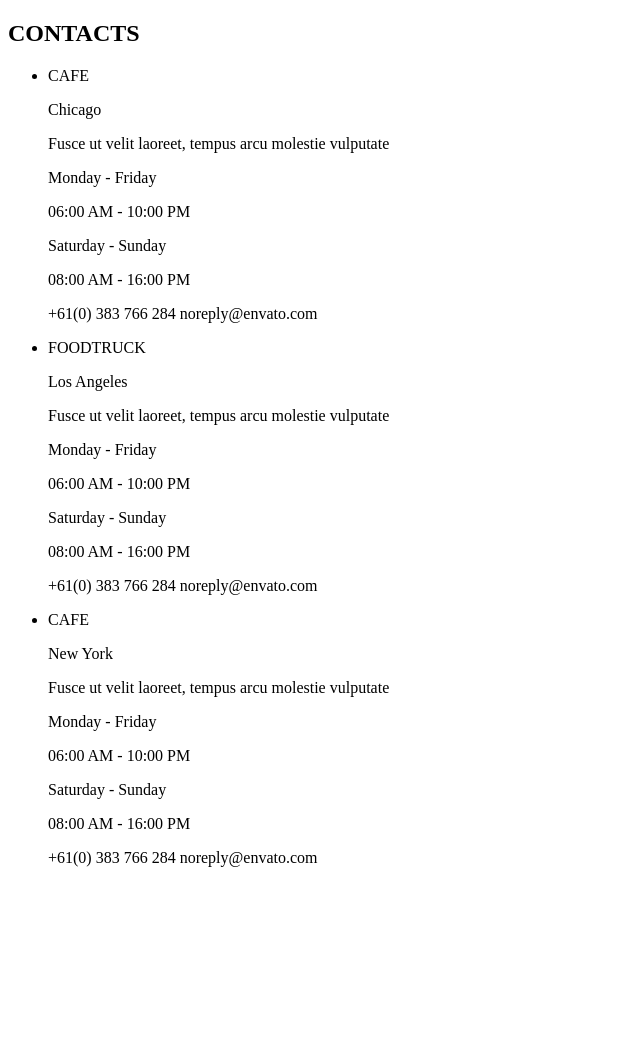
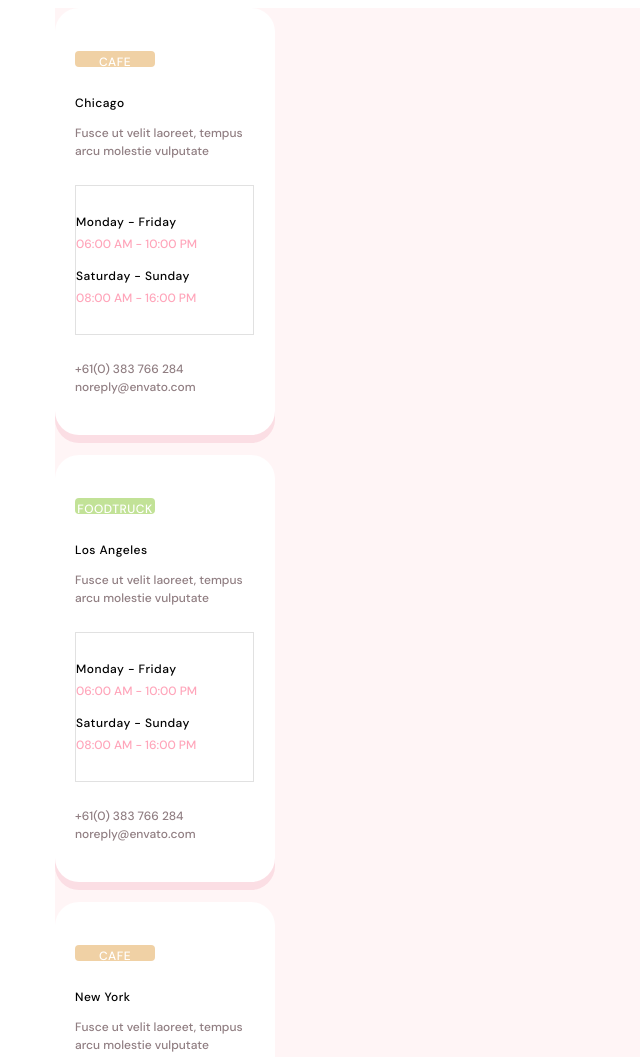
Before and after one commit to ChizhenkoAleksey/test-comando, a plain HTML site: page index.html in a window 1280 px wide. Shown: the top 1057 px of the page, without its empty margins (0-640 px from the left). Before the commit the page ends 883 px from the top, so only its background shows below. Drawn offline with Linux system fonts and the light colour scheme.

Commit message:
comando1

```diff
--- a/css/style.css
+++ b/css/style.css
@@ -0,0 +1,200 @@
+html {
+    box-sizing: border-box;
+}
+*,
+*::before,
+*::after {
+    box-sizing: inherit;
+
+}
+
+
+a {
+    text-decoration: none;
+}
+ul {
+    list-style: none;
+    padding: 0;
+    margin: 0;
+}
+
+.body {
+
+    margin: 0;
+
+    color: #000000;
+    font-family: DM Sans;
+    font-style: Medium;
+    letter-spacing: 0.03em;
+    font-size: 12px;
+    letter-spacing: 0.03em;
+
+
+}
+
+h1 {
+      text-transform: uppercase;
+  }
+  h1, h2, h3 {
+      margin: 0 ;
+  }
+  p {
+      margin: 0;
+  }
+  img {
+    display: block;
+}
+.conteiner {
+
+    display: block;
+    margin-left: auto;
+    margin-right: auto;
+    margin-top: 0;
+    margin-bottom: 0;
+    padding: 0 15px;
+
+    @media screen and (min-width: 480px) {
+      max-width: 480px;
+    }
+
+    @media screen and (min-width: 768px) {
+      max-width: 768px;
+    }
+
+    @media screen and (min-width: 1200px) {
+      max-width: 1200px;
+    }
+  }
+
+.contact__none {
+    display: none;
+
+}
+
+  .contact {
+display: block;
+background-color:  #FFF5F6;
+justify-content: space-between;
+  }
+ .contact__link {
+     width: 220px;
+     height: 427px;
+box-shadow: 0px 8px
+rgba(212, 20, 67, 0.1);
+background-color:  #FFFFFF;
+border-radius: 24px;
+
+ }
+ .contact__link:not(:last-child) {
+     margin-bottom: 20px;
+ }
+ .contact__text {
+
+font-family: DM Sans;
+font-size: 12px;
+font-style: normal;
+font-weight: 500;
+line-height: 18px;
+letter-spacing: 0em;
+text-align: left;
+color: #907E82;
+margin-top: 10px;
+ }
+ .contact__team {
+     color: #000000;
+
+     font-family: DM Sans;
+font-size: 12px;
+font-style: normal;
+font-weight: 500;
+line-height: 22px;
+letter-spacing: 0.04em;
+text-align: left;
+
+ }
+ .contact__item {
+     color: #FFA5BA;
+
+     font-family: DM Sans;
+font-size: 12px;
+font-style: normal;
+font-weight: 500;
+line-height: 22px;
+letter-spacing: 0em;
+text-align: left;
+
+ }
+ .contact__list {
+     width: 80px;
+     height: 16px;
+     background-color: #F0D1A5;
+     color: #FFFFFF;
+     text-align: center;
+
+     border-radius: 4px;
+     font-family: DM Sans;
+font-size: 12px;
+font-style: normal;
+font-weight: 500;
+line-height: 22px;
+letter-spacing: 0.04em;
+margin-bottom: 25px;
+
+
+ }
+ .contact__listy {
+    width: 80px;
+    height: 16px;
+    background-color: #C2E297;
+    color: #FFFFFF;
+    text-align: center;
+
+    border-radius: 4px;
+    font-family: DM Sans;
+font-size: 12px;
+font-style: normal;
+font-weight: 500;
+line-height: 22px;
+letter-spacing: 0.04em;
+margin-bottom: 25px;
+ }
+ .contact__title {
+     padding-top: 43px;
+     padding-bottom: 43px;
+     padding-left: 20px;
+     padding-right: 20px;
+ }
+
+ .week__team {
+    color: #000000;
+
+    font-family: DM Sans;
+font-size: 12px;
+font-style: normal;
+font-weight: 500;
+line-height: 22px;
+letter-spacing: 0.04em;
+text-align: left;
+ }
+ .week__item {
+    color: #FFA5BA;
+
+     font-family: DM Sans;
+font-size: 12px;
+font-style: normal;
+font-weight: 500;
+line-height: 22px;
+letter-spacing: 0em;
+text-align: left;
+ }
+ .week {
+     border: 1px solid #E1E1E1;
+     width: 179px;
+     padding-top: 25px;
+     padding-bottom: 25px;
+     margin-top: 25px;
+     margin-bottom: 25px;
+ }
+ .week__item:not(:last-child) {
+     margin-bottom: 10px;
+ }
--- a/index.html
+++ b/index.html
@@ -16,38 +16,50 @@
 
 <main>
 <section>
-    <div>
-        <h2>CONTACTS</h2>
-        <ul>
-            <li>
-                <p>CAFE</p>
-                <p>Chicago</p>
-                <p>Fusce ut velit laoreet, tempus arcu molestie vulputate</p>
-                <p>Monday - Friday</p>
-                <p>06:00 AM - 10:00 PM</p>
-                <p>Saturday - Sunday</p>
-                <p>08:00 AM - 16:00 PM</p>
-                <p>+61(0) 383 766 284 noreply@envato.com</p>
+    <div class="conteiner">
+        <h2 class="contact__none">CONTACTS</h2>
+        <ul class="contact">
+            <li class="contact__link">
+                <div class="contact__title">
+                <p class="contact__list">CAFE</p>
+                <p class="contact__team">Chicago</p>
+                <p class="contact__text">Fusce ut velit laoreet, tempus arcu molestie vulputate</p>
+               <div class="week">
+                <p class="week__team">Monday - Friday</p>
+                <p class="week__item">06:00 AM - 10:00 PM</p>
+                <p class="week__team">Saturday - Sunday</p>
+                <p class="week__item">08:00 AM - 16:00 PM</p>
+                </div>
+                <p class="contact__text">+61(0) 383 766 284 noreply@envato.com</p>
+            </div>
             </li>
-            <li>
-                <p>FOODTRUCK</p>
-                <p>Los Angeles</p>
-                <p>Fusce ut velit laoreet, tempus arcu molestie vulputate</p>
-                <p>Monday - Friday</p>
-                <p>06:00 AM - 10:00 PM</p>
-                <p>Saturday - Sunday</p>
-                <p>08:00 AM - 16:00 PM</p>
-                <p>+61(0) 383 766 284 noreply@envato.com</p>
+            <li class="contact__link">
+                <div class="contact__title">
+                <p class="contact__listy">FOODTRUCK</p>
+                <p class="contact__team">Los Angeles</p>
+                <p class="contact__text">Fusce ut velit laoreet, tempus arcu molestie vulputate</p>
+                <div class="week">
+                 <p class="week__team">Monday - Friday</p>
+                 <p class="week__item">06:00 AM - 10:00 PM</p>
+                 <p class="week__team">Saturday - Sunday</p>
+                 <p class="week__item">08:00 AM - 16:00 PM</p>
+                 </div>
+                 <p class="contact__text">+61(0) 383 766 284 noreply@envato.com</p>
+                </div>
             </li>
-            <li>
-                <p>CAFE</p>
-                <p>New York</p>
-                <p>Fusce ut velit laoreet, tempus arcu molestie vulputate</p>
-                <p>Monday - Friday</p>
-                <p>06:00 AM - 10:00 PM</p>
-                <p>Saturday - Sunday</p>
-                <p>08:00 AM - 16:00 PM</p>
-                <p>+61(0) 383 766 284 noreply@envato.com</p>
+            <li class="contact__link">
+                <div class="contact__title">
+                <p class="contact__list">CAFE</p>
+                <p class="contact__team">New York</p>
+                <p class="contact__text">Fusce ut velit laoreet, tempus arcu molestie vulputate</p>
+               <div class="week">
+                <p class="week__team">Monday - Friday</p>
+                <p class="week__item">06:00 AM - 10:00 PM</p>
+                <p class="week__team">Saturday - Sunday</p>
+                <p class="week__item">08:00 AM - 16:00 PM</p>
+                </div>
+                <p class="contact__text">+61(0) 383 766 284 noreply@envato.com</p>
+                </div>
             </li>
         </ul>
     </div>
```
